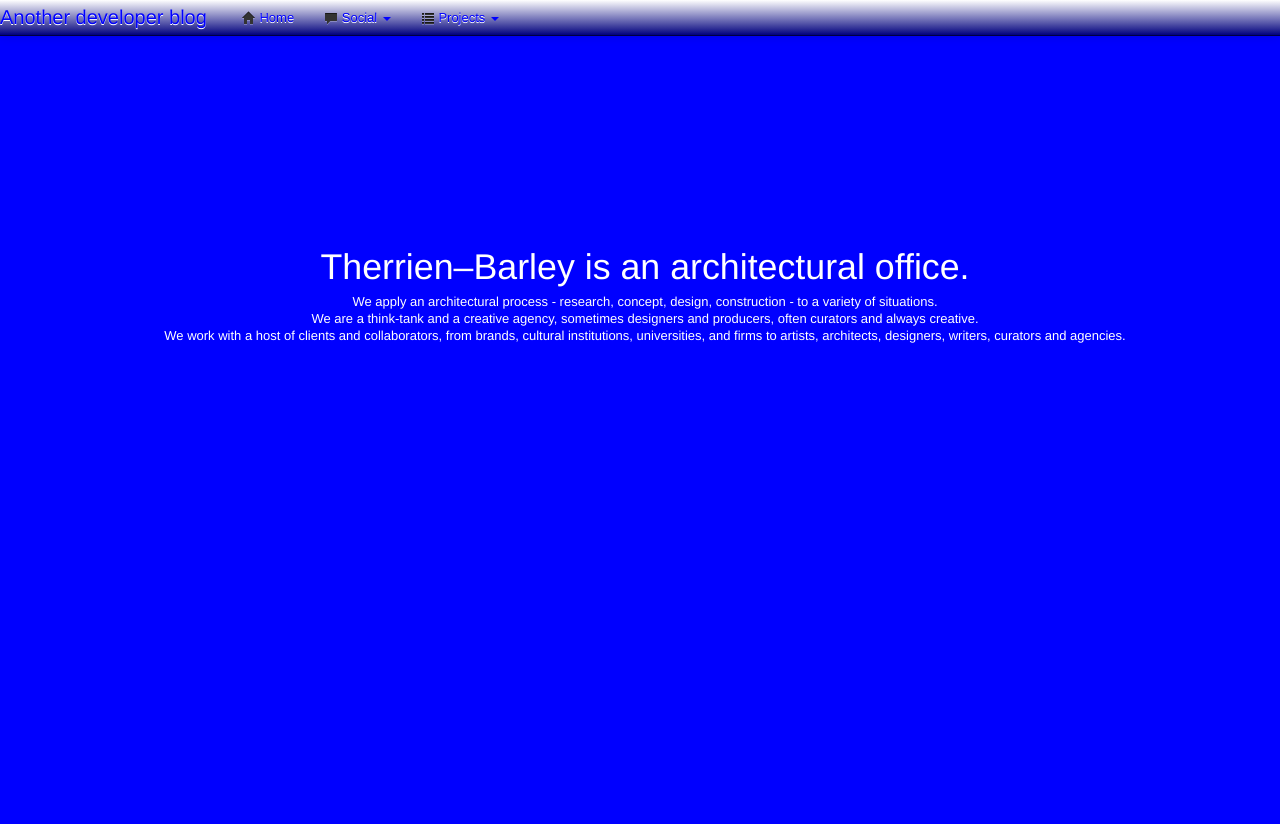
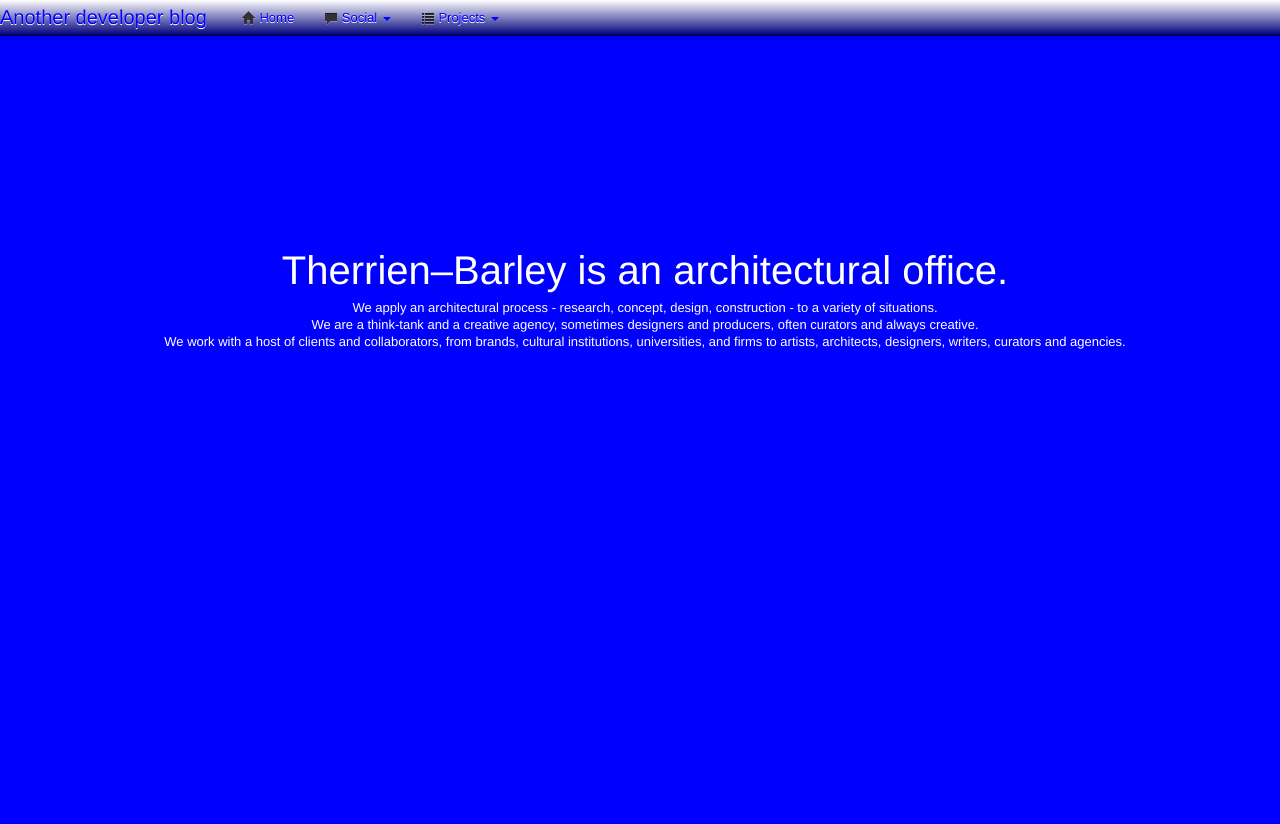
Before and after one commit to Therrien-Barley/therrien-barley.github.com, a Jekyll site: the page built from index.html, in a window 1280 px wide and 1400 px high. Shown: the top 824 px of the window. Built offline with Jekyll 4.4.1, drawn with Linux system fonts in a browser that asks for light colours; nearby versions of some CDN libraries; Markdown is read by kramdown in place of the engine named in the settings; comment, search, counter and statistics services are not loaded; grey boxes are pictures that could not be loaded.

Commit message:
in progress

```diff
--- a/css/style.css
+++ b/css/style.css
@@ -3,3 +3,13 @@
   text-align: center;
   margin:250px 0 500px;
 }
+
+h1{
+  font-size:40px;
+  line-height: 1em;
+}
+
+h3{
+  font-size:18px;
+  line-height: 23px;
+}
```
